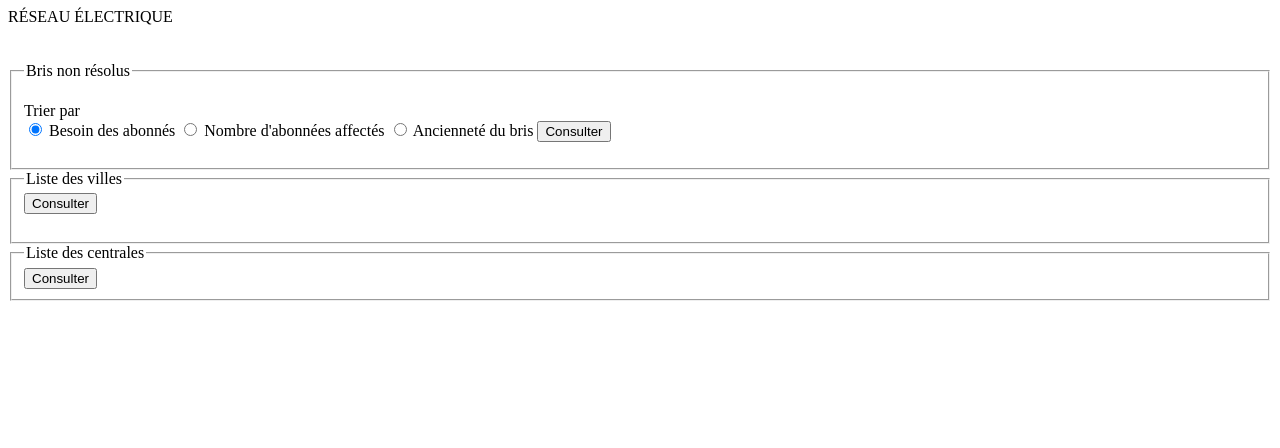
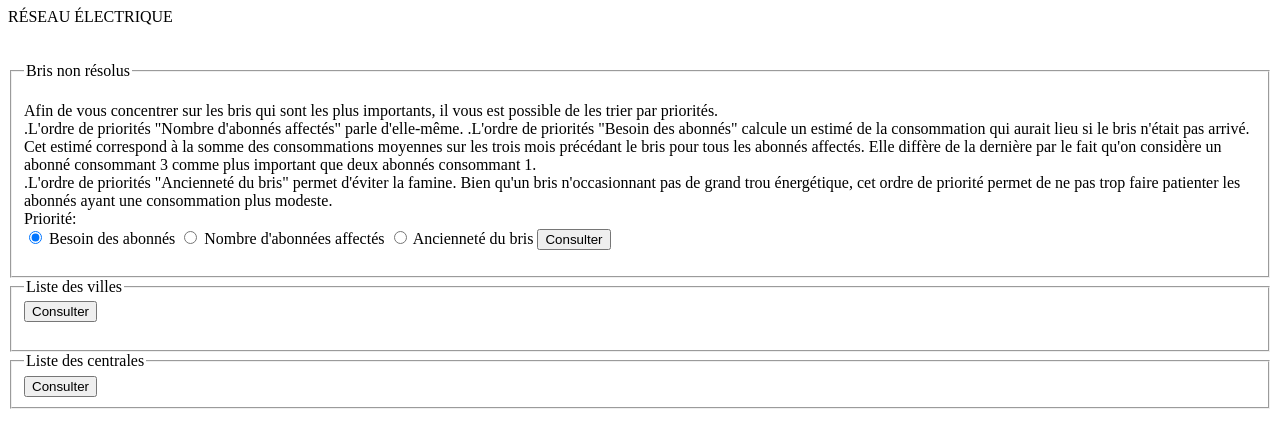
Before and after one commit to DFJProjetGLO2005/reseau_electrique, a Flask app: page / in a window 1280 px wide. Shown: the top 448 px of the page. Run offline with Flask 2, Linux system fonts and the light colour scheme; parts of the project's set-up code (start-up, migrations or seed data) failed here and were passed over.

Commit message:
Ajout de texte explicatif sur le site

```diff
--- a/siteweb/templates/index.html
+++ b/siteweb/templates/index.html
@@ -8,7 +8,18 @@
         <form method="post">
         <fieldset><legend>Bris non résolus</legend>
         <p>
-          <label>Trier par</label></br>
+          Afin de vous concentrer sur les bris qui sont les plus importants, il vous est possible de
+          les trier par priorités.<br>
+          .L'ordre de priorités "Nombre d'abonnés affectés" parle d'elle-même.
+          .L'ordre de priorités "Besoin des abonnés" calcule un estimé de la
+          consommation qui aurait lieu si le bris n'était pas arrivé. Cet estimé correspond
+          à la somme des consommations moyennes sur les trois mois précédant le bris pour
+          tous les abonnés affectés. Elle diffère de la dernière par le fait qu'on considère
+          un abonné consommant 3 comme plus important que deux abonnés consommant 1.<br>
+          .L'ordre de priorités "Ancienneté du bris" permet d'éviter la famine. Bien qu'un
+          bris n'occasionnant pas de grand trou énergétique, cet ordre de priorité permet
+          de ne pas trop faire patienter les abonnés ayant une consommation plus modeste.<br>
+          <label>Priorité:</label></br>
           <input type = "radio" name = "ordre_bris" value = "estimation_conso" checked="checked">
           <label>Besoin des abonnés</label>
 
--- a/siteweb/templates/listeVilles.html
+++ b/siteweb/templates/listeVilles.html
@@ -4,7 +4,9 @@
     </head>
     <body>
         Voici une liste de toutes les villes faisant partie du réseau.<br>
-        Elles sont ordonnées par consommation décroissante.
+        Elles sont ordonnées par consommation décroissante.<br>
+        La consommation correspond à la somme des moyennes de consommations
+        mensuelles pour chaque habitant de la ville.<br>
         <br>
         <br>
         <table border=1><form method="post">
```
